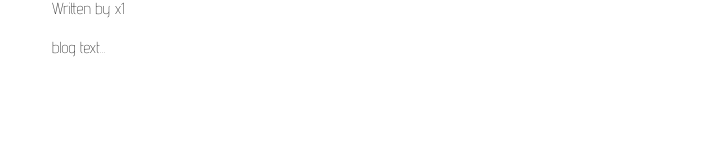
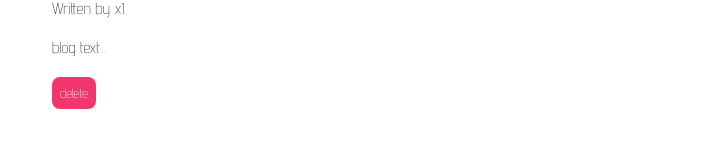
Before and after one commit to szopian/blog, a React (Create React App) app: page /blogs/1 in a window 1280 px wide. Shown: the part 165-312 px from the top of the page, without its empty margins (288-991 px from the left). Built offline with nearby package versions, Linux system fonts and the light colour scheme; data requests are answered from the project's data file.

Commit message:
add delete blog

```diff
--- a/data/db.json
+++ b/data/db.json
@@ -19,12 +19,6 @@
       "id": 3
     },
     {
-      "title": "GGGG",
-      "body": "GREEEEEE",
-      "author": "x1",
-      "id": 4
-    },
-    {
       "title": "Grge",
       "body": "adri i love you !!",
       "author": "x1",
--- a/src/BlogDetails.js
+++ b/src/BlogDetails.js
@@ -1,4 +1,4 @@
-import { useParams } from "react-router";
+import { useHistory, useParams } from "react-router";
 import useFetch from "./useFetch";
 
 const BlogDetails = () => {
@@ -6,6 +6,15 @@
   const { data: blog, error, isPending } = useFetch(
     `http://localhost:8000/blogs/` + id
   );
+  const history = useHistory();
+
+  const handleClick = () => {
+    fetch("http://localhost:8000/blogs/" + blog.id, {
+      method: "DELETE",
+    }).then(() => {
+      history.push("/");
+    });
+  };
 
   return (
     <div className="blog-details">
@@ -16,6 +25,7 @@
           <h2>{blog.title}</h2>
           <p>Written by {blog.author}</p>
           <div>{blog.body}</div>
+          <button onClick={handleClick}>delete</button>
         </article>
       )}
     </div>
--- a/src/Create.js
+++ b/src/Create.js
@@ -21,7 +21,8 @@
     }).then(() => {
       console.log("New blog added");
       setIsPending(false);
-      history.go(-1);
+      // history.go(-1);
+      history.push("/");
     });
   };
 
--- a/src/index.css
+++ b/src/index.css
@@ -61,6 +61,14 @@
 .blog-details div {
   margin: 20px 0;
 }
+.blog-details button {
+  background: #f1356d;
+  color: #fff;
+  border: 0;
+  padding: 8px;
+  border-radius: 8px;
+  cursor: pointer;
+}
 
 /* create new blog form */
 .create {
```
